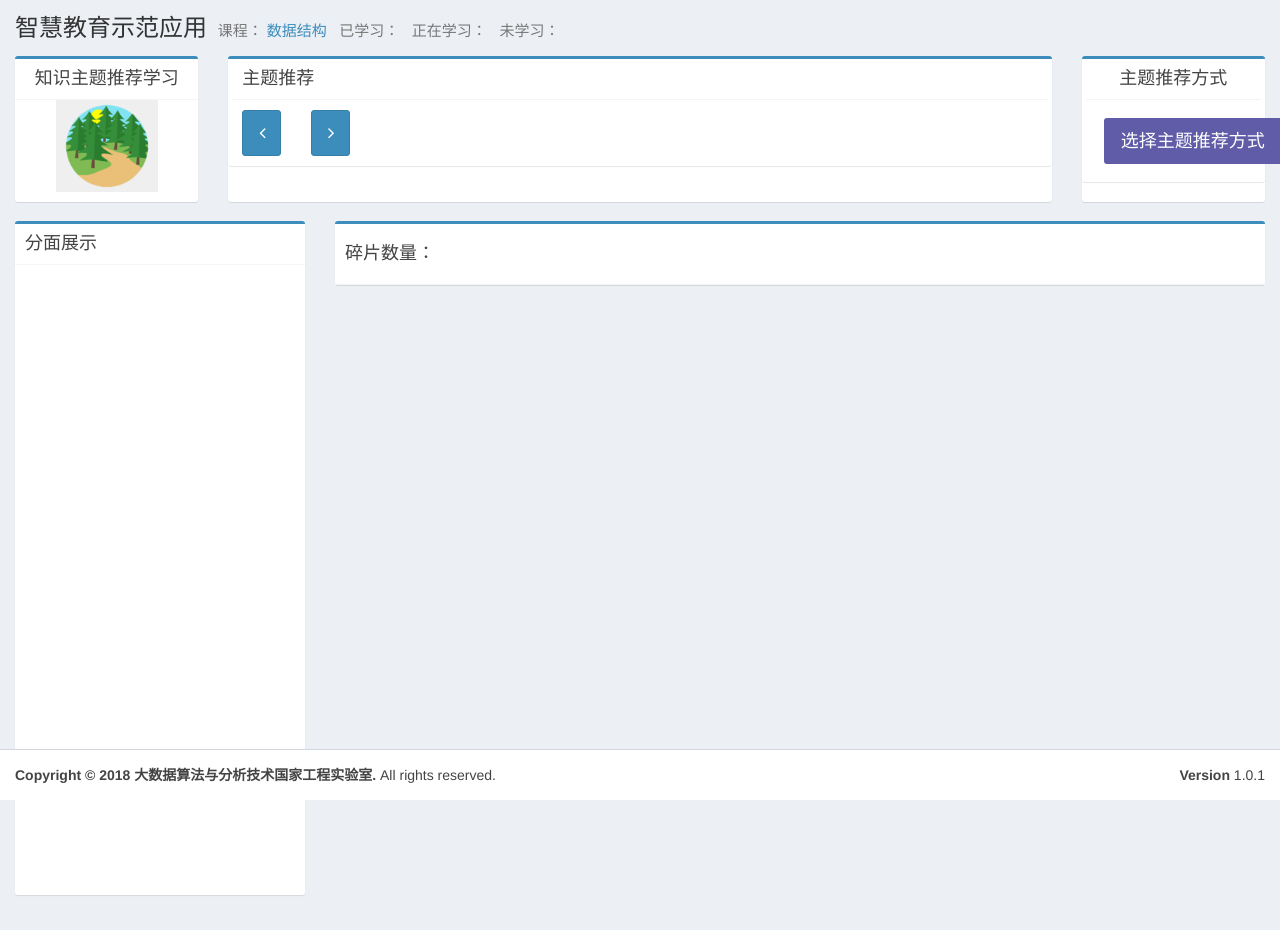
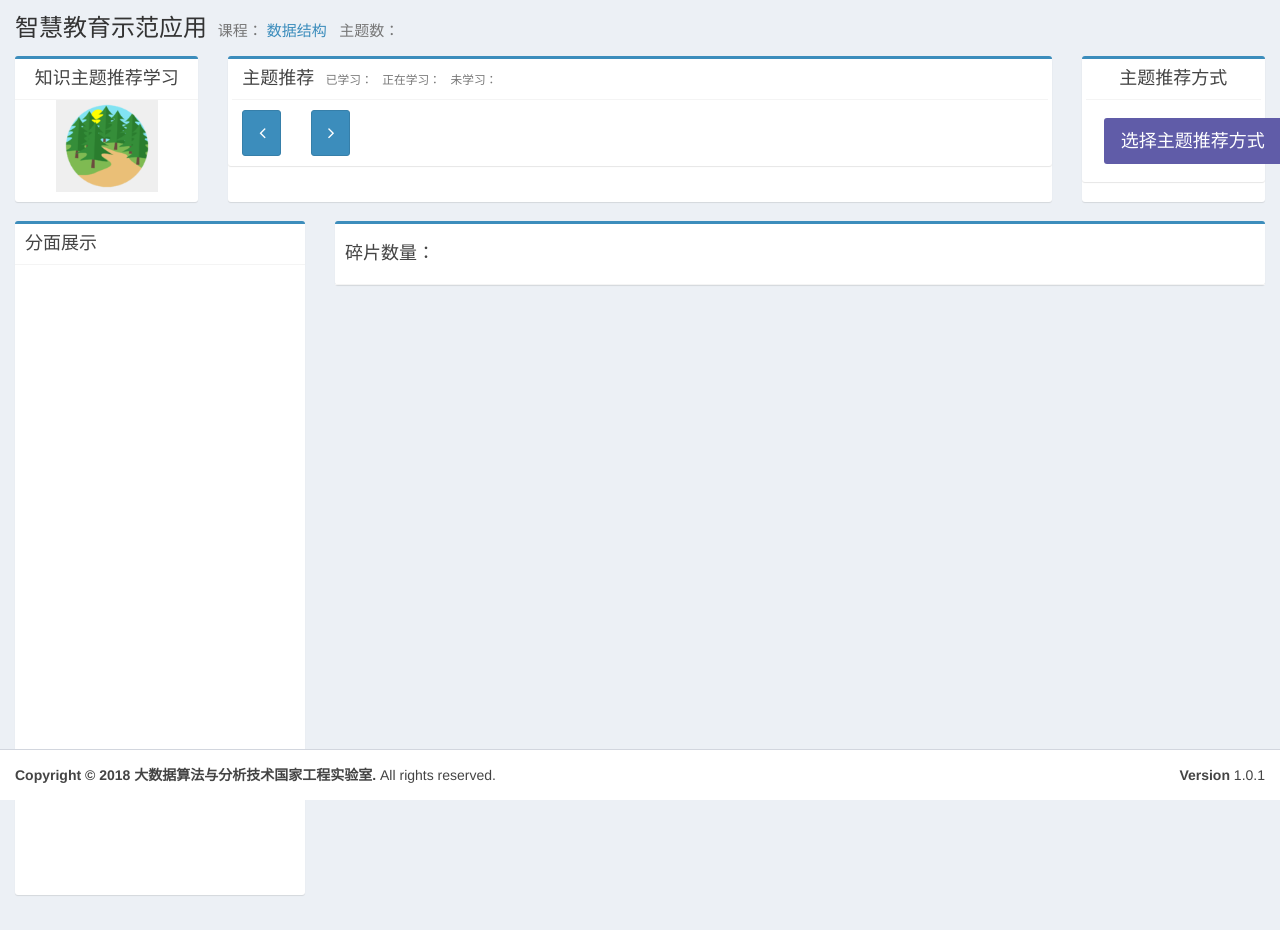
Before and after one commit to youngkuan/smart-education, a plain HTML site: page index.html in a window 1280 px wide. Drawn offline with nearby package versions, Linux system fonts and the light colour scheme; no server answers; a script that the page names is missing.

Commit message:
主题数统计显示

```diff
--- a/index.html
+++ b/index.html
@@ -77,12 +77,8 @@
           智慧教育示范应用
           <small>课程：
             <a>{{ domainname }}</a>
-            &nbsp;&nbsp;已学习：
-            <a id="learnt" ng-style="color[0]"></a>
-            &nbsp;&nbsp;正在学习：
-            <a id="learning" ng-style="color[1]"></a>
-            &nbsp;&nbsp;未学习：
-            <a id="willlearn" ng-style="color[2]"></a>
+            &nbsp;&nbsp;主题数：
+            <a id="sumtopic"></a>
           </small>
         </h1>
       </section>
@@ -109,7 +105,6 @@
                         <button type="button" class="close" data-dismiss="modal" aria-label="Close">
                           <span aria-hidden="true">&times;</span></button>
                         <h3 class="modal-title">
-
                             知识森林鸟瞰图
                         </h3>
                       </div>
@@ -161,7 +156,16 @@
                     鼠标移动到主题自动显示分面学习状态 -->
               <div class="box box-solid" style="padding-left: 4px;padding-right: 4px">
                 <div class="box-header with-border">
-                  <h3 class="box-title">主题推荐</h3>
+                  <h3 class="box-title">主题推荐
+                    <small>
+                      &nbsp;&nbsp;已学习：
+                      <a id="learnt" ng-style="color[0]"></a>
+                      &nbsp;&nbsp;正在学习：
+                      <a id="learning" ng-style="color[1]"></a>
+                      &nbsp;&nbsp;未学习：
+                      <a id="willlearn" ng-style="color[2]"></a>
+                    </small>
+                  </h3>
                 </div>
                 <div class="box-body">
                   <div class="row">
--- a/js/function.js
+++ b/js/function.js
@@ -17,7 +17,6 @@ var states = [];
 var learnt = 0;
 var learning = 0;
 var willlearn = 0;
-
 
 $(document).ready(function () {
     parse_URL_params();
@@ -341,6 +340,7 @@ function parse_URL_params() {
                         $('#learnt').html(learnt.toString());
                         $('#learning').html(learning.toString());
                         $('#willlearn').html(willlearn.toString());
+                        $('#sumtopic').html(states.length.toString())
                     }
                 });
             }
```
